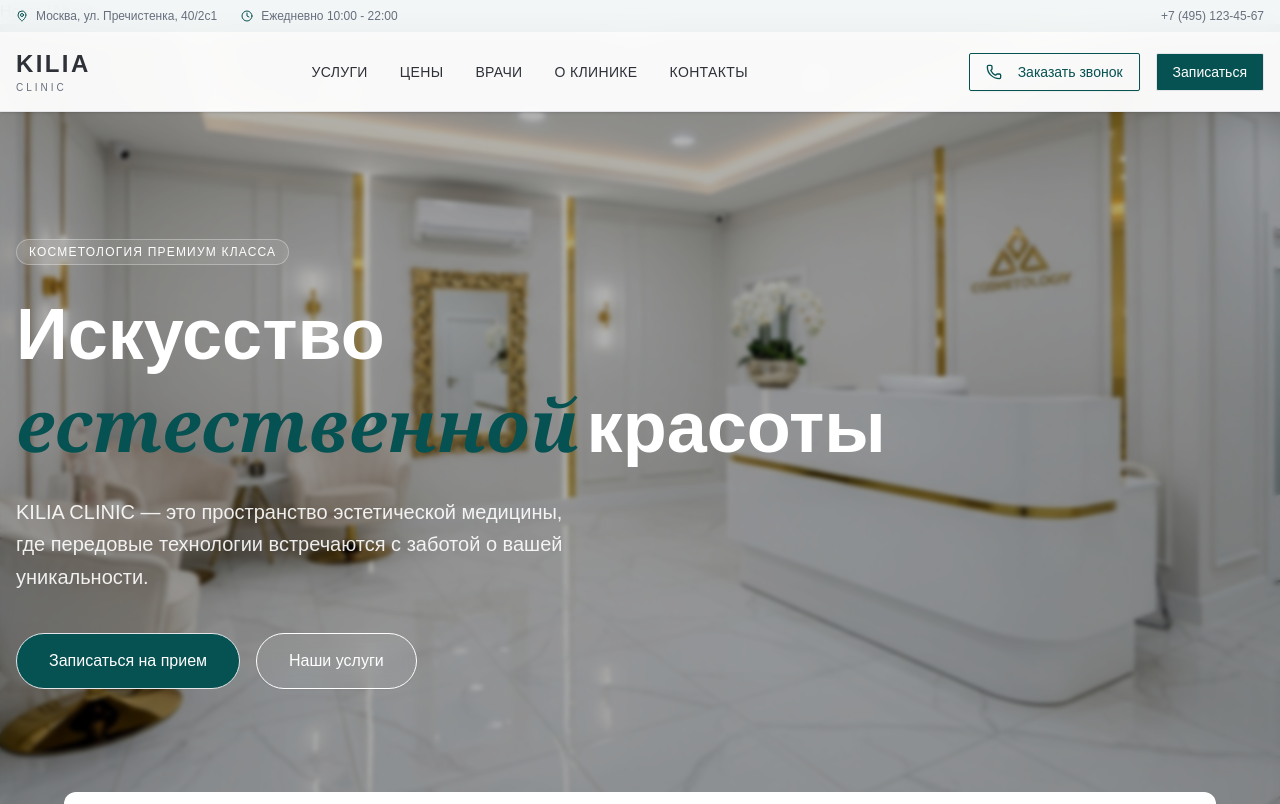
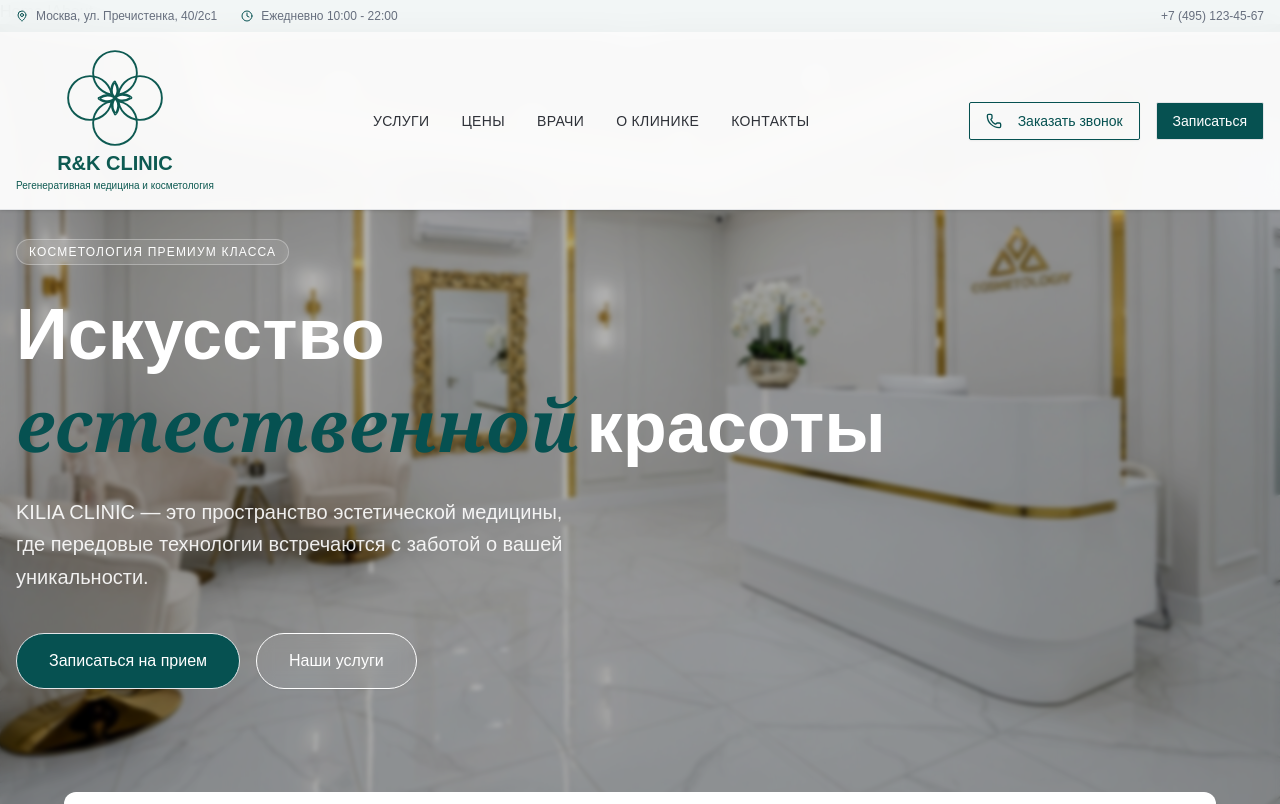
Before and after one commit to imamovv/rnk-clinic, a React (Vite) app: page / in a window 1280 px wide. Shown: the top 804 px of the page. Built offline with nearby package versions, Linux system fonts and the light colour scheme.

Commit message:
new logo

```diff
--- a/src/components/layout/Header.tsx
+++ b/src/components/layout/Header.tsx
@@ -2,6 +2,7 @@
 import { Button } from "@/components/ui/button";
 import { Menu, X, Phone, MapPin, Clock } from "lucide-react";
 import { useState } from "react";
+import {RKLogo} from '@components/ui/logo';
 
 export function Header() {
   const [isOpen, setIsOpen] = useState(false);
@@ -40,12 +41,8 @@
           {/* Logo */}
           <Link href="/">
             <a className="flex flex-col items-start group">
-              <span className="text-2xl font-bold tracking-widest text-foreground group-hover:text-primary transition-colors">
-                KILIA
-              </span>
-              <span className="text-[10px] tracking-[0.3em] uppercase text-muted-foreground">
-                Clinic
-              </span>
+              <div><RKLogo /></div>
+
             </a>
           </Link>
 
--- /dev/null
+++ b/src/components/logo.css
@@ -0,0 +1,66 @@
+.wrapper {
+  text-align: center;
+}
+
+#rk-logo {
+  width: 100px !important;  /* В 2 раза меньше */
+  height: 100px !important;
+}
+
+/* --- Рисование линий --- */
+#circles circle, #flower path {
+  stroke-dasharray: 500;
+  stroke-dashoffset: 500;
+  animation: draw 2.5s ease forwards;
+}
+
+#circles circle {
+  animation-delay: 0.2s;
+}
+#flower path {
+  animation-delay: 1s;
+}
+
+@keyframes draw {
+  to { stroke-dashoffset: 0; }
+}
+
+/* --- Базовые стили для вращения --- */
+#flower {
+  transform-origin: 160px 160px;
+  transition: transform 1.5s cubic-bezier(0.25, 0.46, 0.45, 0.94);
+}
+
+/* --- При наведении: быстрый разгон --- */
+#rk-logo:hover #flower {
+  transform: rotate(360deg);
+}
+
+/* --- Появление текста --- */
+.brand {
+  opacity: 0;
+  transform: translateY(20px);
+  animation: textfade 1.2s ease forwards 2.2s;
+  font-size: 20px;
+  font-weight: bold;
+  color: #0e5a52;
+}
+
+.sub {
+  opacity: 0;
+  animation: fadeSlow 3s ease forwards 2.2s;
+  font-size: 10px;
+  color: #0e5a52;
+}
+
+@keyframes textfade {
+  to {
+    opacity: 1;
+    transform: translateY(0);
+  }
+}
+
+@keyframes fadeSlow {
+  0% { opacity: 0; }
+  100% { opacity: 1; }
+}
--- /dev/null
+++ b/src/components/ui/logo.tsx
@@ -0,0 +1,49 @@
+import React, {  useRef } from 'react';
+import '@components/logo.css'; // Стили вынесены в отдельный файл
+
+const RKLogo: React.FC = () => {
+  const svgRef = useRef<SVGSVGElement>(null);
+
+  return (
+    <div className="wrapper justify-items-center">
+      <svg
+        className=''
+        id="rk-logo"
+        viewBox="0 0 320 320"
+        ref={svgRef}
+        width="50"
+        height="50"
+      >
+        <g id="circles" stroke="#0e5a52" strokeWidth="6" fill="none">
+          <circle cx="160" cy="80" r="70"/>
+          <circle cx="240" cy="160" r="70"/>
+          <circle cx="160" cy="240" r="70"/>
+          <circle cx="80" cy="160" r="70"/>
+        </g>
+
+        <g id="flower">
+          {/* Верхний лепесток */}
+          <path d="M160 110 C160 100,135 140,160 160 C160 160,180 140,160 110 Z"
+                fill="white" stroke="#0e5a52" strokeWidth="8"/>
+
+          {/* Правый лепесток */}
+          <path d="M210 160 C220 160,180 135,160 160 C160 160,180 180,210 160 Z"
+                fill="white" stroke="#0e5a52" strokeWidth="8"/>
+
+          {/* Нижний лепесток */}
+          <path d="M160 210 C160 220,185 180,160 160 C160 160,140 180,160 210 Z"
+                fill="white" stroke="#0e5a52" strokeWidth="8"/>
+
+          {/* Левый лепесток */}
+          <path d="M110 160 C100 160,140 185,160 160 C160 160,140 140,110 160 Z"
+                fill="white" stroke="#0e5a52" strokeWidth="8"/>
+        </g>
+      </svg>
+
+      <div className="brand">R&K CLINIC</div>
+      <div className="sub">Регенеративная медицина и косметология</div>
+    </div>
+  );
+};
+
+export { RKLogo};
--- a/src/components/ui/map.tsx
+++ b/src/components/ui/map.tsx
@@ -4,22 +4,30 @@
 const YandexMap: React.FC = () => {
   const mapRef = useRef<any>(null);
 
-  const clinicCoords: number[] = [55.810537,49.074210 ]; // Р.К. Клиник
+  const clinicCoords: number[] = [55.810250, 49.074860]; // Р.К. Клиник
 
   const clinicInfo = {
-    hintContent: 'Р.К. Клиник',
-    balloonContentHeader: '<h3>Р.К. Клиник</h3>',
-    balloonContentBody: `
-      <div>
-        <strong>Адрес:</strong> Волгоград, точные координаты<br>
-        <strong>Телефон:</strong> +7 (8442) XX-XX-XX<br>
-        <strong>Часы работы:</strong> Пн-Пт 8:00-20:00<br>
-        <a href="https://yandex.ru/maps/org/r_k_clinic/43778375610/" target="_blank">
-          Подробнее на Яндекс.Картах
+    hintContent: 'Р.К. Клиник - нажмите для информации',
+    balloonContent: `
+      <div style="padding: 10px;">
+        <h3 style="margin-top: 0; color: #333;">Р.К. Клиник</h3>
+        <p><strong>📍 Адрес:</strong> Казань, точные координаты</p>
+        <p><strong>📞 Телефон:</strong> +7 (8442) XX-XX-XX</p>
+        <p><strong>🕐 Часы работы:</strong> Пн-Пт 8:00-20:00</p>
+        <a
+          href="https://yandex.ru/maps/org/r_k_clinic/43778375610/"
+          target="_blank"
+          style="color: #fa6600; text-decoration: none; font-weight: bold;"
+          onmouseover="this.style.textDecoration='underline'"
+          onmouseout="this.style.textDecoration='none'"
+        >
+          📍 Подробнее на Яндекс.Картах
         </a>
+        <p style="margin-top: 10px; font-size: 12px; color: #666; font-style: italic;">
+          Медицинская клиника
+        </p>
       </div>
     `,
-    balloonContentFooter: 'Медицинская клиника'
   };
 
   return (
@@ -38,9 +46,14 @@
             geometry={clinicCoords}
             properties={clinicInfo}
             options={{
-              preset: 'islands#icon',
-              iconColor: '#fa6600'
+              openBalloonOnClick: true,
+              preset: "islands#greenDotIcon",
+              iconColor: '#fa6600',
+              balloonCloseButton: true, // Добавляем кнопку закрытия
+              hideIconOnBalloonOpen: false, // Не скрывать иконку при открытии
+              balloonOffset: [0, -40], // Смещение балуна
             }}
+            modules={['geoObject.addon.balloon']}
           />
         </Map>
       </YMaps>
@@ -48,4 +61,4 @@
   );
 };
 
-export {YandexMap};
+export { YandexMap };
--- a/src/pages/Home.tsx
+++ b/src/pages/Home.tsx
@@ -35,9 +35,14 @@
               Косметология премиум класса
             </span>
             <h1 className="text-4xl md:text-6xl lg:text-7xl font-bold text-white leading-tight mb-6">
-              Искусство <br />
-              <span className="text-primary italic font-serif pr-2">естественной</span>
-              красоты
+              <div className="inline-block">
+                Искусство
+              </div>
+              <div className="md:inline-block">
+                <span className="text-primary italic font-serif pr-2">естественной</span>
+                <span className="md:hidden"><br /></span>
+                красоты
+              </div>
             </h1>
             <p className="text-lg md:text-xl text-white/90 mb-10 max-w-xl font-light leading-relaxed">
               KILIA CLINIC — это пространство эстетической медицины, где передовые технологии встречаются с заботой о вашей уникальности.
```
